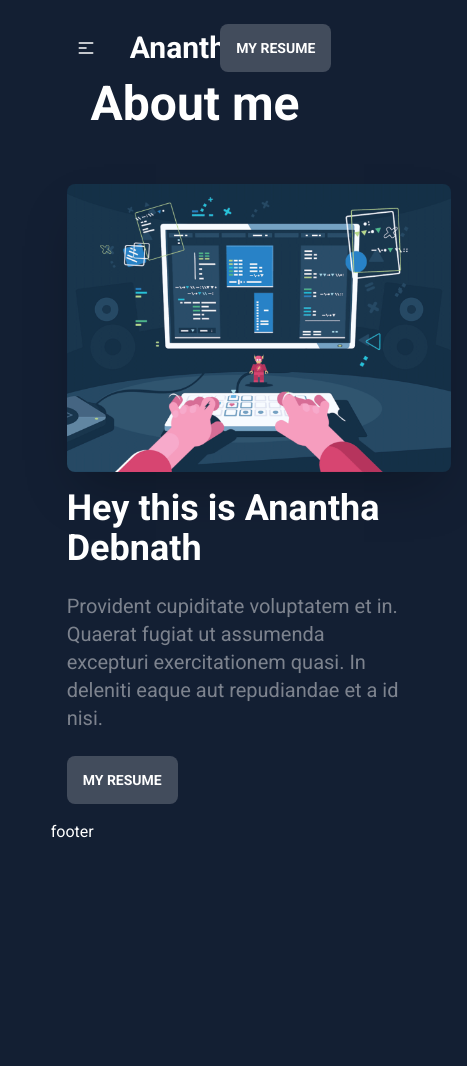
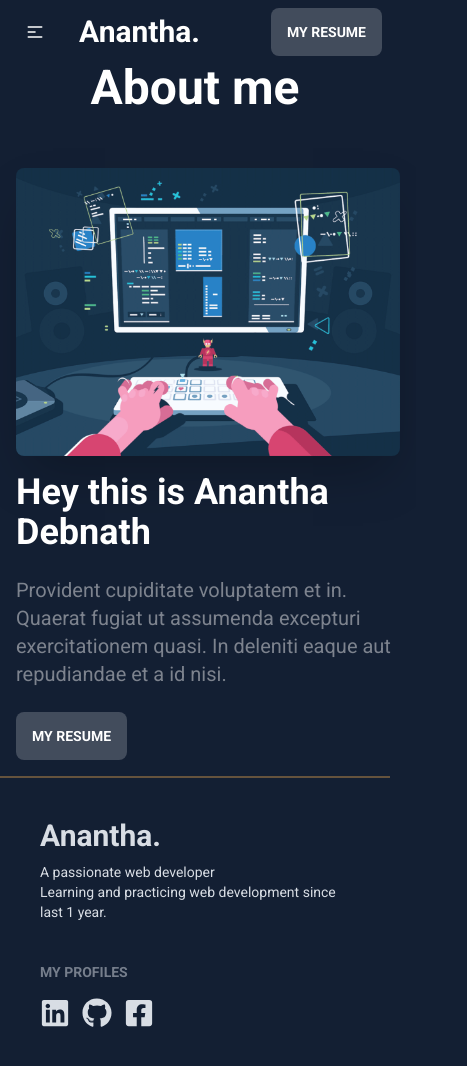
Before and after one commit to Ananthadeb1/ananthas-developer-portfolio, a React (Vite) app: page /aboutme in a window 390 px wide. Shown: the whole page, 467 px wide, since content can reach past the window. Before the commit the page ends 860 px from the top, so only its background shows below. Built offline with nearby package versions, Linux system fonts and the light colour scheme.

Commit message:
footer and some responsive issue done done

```diff
--- a/package.json
+++ b/package.json
@@ -12,6 +12,7 @@
   "dependencies": {
     "react": "^18.2.0",
     "react-dom": "^18.2.0",
+    "react-icons": "^4.10.1",
     "react-router-dom": "^6.15.0",
     "typewriter-effect": "^2.20.1"
   },
--- a/src/Components/Sections/AboutMe/AboutMe.jsx
+++ b/src/Components/Sections/AboutMe/AboutMe.jsx
@@ -6,7 +6,7 @@
             <div className="hero max-h-screen ">
                 <div className="hero-content flex-col lg:flex-row-reverse">
                     <img src={devgif} className="max-w-sm rounded-lg shadow-2xl " />
-                    <div className='mr-10'>
+                    <div className='sm:mr-10'>
                         <h1 className="text-4xl font-bold">Hey this is Anantha Debnath</h1>
                         <p className="py-6 text-xl text-[#7D838E]">Provident cupiditate voluptatem et in. Quaerat fugiat ut assumenda excepturi exercitationem quasi. In deleniti eaque aut repudiandae et a id nisi.</p>
                         <a target="blank" href="https://drive.google.com/file/d/1zKoeJe3X73OHh6-maTYQhdtBJztrZ0qs/view?usp=sharing" className="btn bg-[#424C5C] border-none text-white hover:bg-[#E1A34C]">My Resume</a>
--- a/src/Components/Sections/Banner/Banner.jsx
+++ b/src/Components/Sections/Banner/Banner.jsx
@@ -6,7 +6,7 @@
             <div className="hero min-h-screen">
                 <div className="hero-content flex-col lg:flex-row">
                     <img src={myImg} className="max-w-sm rounded-lg shadow-2xl" />
-                    <div className='ml-10'>
+                    <div className='sm:ml-10'>
                         <h1 className="text-5xl font-bold inline">I am a
                         </h1>
                             <div className='text-[#E1A34C] text-5xl font-bold inline'>
--- a/src/Components/Shared/Footer/Footer.jsx
+++ b/src/Components/Shared/Footer/Footer.jsx
@@ -1,8 +1,25 @@
-
+import { FaFacebookSquare, FaGithub, FaLinkedin, FaLinkedinIn } from "react-icons/fa";
 const Footer = () => {
     return (
         <div>
-            footer
+            <div className="border-t-2 border-[#e1a34c65]"></div>
+            <footer className="footer p-10 bg-[#131F33] text-neutral-content">
+                <div>
+                    <h1 className="text-3xl font-bold">Anantha.</h1>
+                    <p>A passionate web developer<br />Learning and practicing web development since last 1 year. </p>
+                </div>
+                <div>
+                    <span className="footer-title">My profiles</span>
+                    <div className="grid grid-cols-3 gap-3">
+                        <a href="https://www.linkedin.com/in/anantha-debnath-09168b177/" target="blank"><FaLinkedin className="hover:text-[#E1A34C] text-3xl"></FaLinkedin></a>
+
+                        <a href="https://github.com/Ananthadeb1" target="blank"><FaGithub className="hover:text-[#E1A34C] text-3xl"></FaGithub></a>
+
+                        <a href="https://www.facebook.com/Anantha.debnath.420/" target="blank"><FaFacebookSquare className="hover:text-[#E1A34C] text-3xl"></FaFacebookSquare></a>
+                    </div>
+
+                </div>
+            </footer>
         </div>
     );
 };
--- a/src/Components/Shared/Navbar/Navbar.jsx
+++ b/src/Components/Shared/Navbar/Navbar.jsx
@@ -16,7 +16,7 @@
             <NavLink to="/projects" className={({ isActive }) => isActive ? 'text-[#E1A34C] font-bold mx-4 text-xl' : 'mx-4 text-xl'}>Projects</NavLink>
         </li>
         <li>
-            <NavLink to="/contactme" className={({ isActive }) => isActive ? 'text-[#E1A34C] font-bold mx-4 text-xl' : 'mx-4 text-xl'}>Contact Me</NavLink>
+            <NavLink to="/contactme" className={({ isActive }) => isActive ? 'text-[#E1A34C] font-bold mx-4 text-xl' : 'mx-4 text-xl'}>Contact</NavLink>
         </li>
         <li>
             <NavLink to="/blogs" className={({ isActive }) => isActive ? 'text-[#E1A34C] font-bold mx-4 text-xl' : 'mx-4 text-xl'}>Blogs</NavLink>
@@ -52,7 +52,7 @@
                             {navOptions}
                         </ul>
                     </div>
-                            <a className="btn btn-ghost normal-case text-3xl font-bold">Anantha.</a>
+                    <a className="btn btn-ghost normal-case text-3xl font-bold  sm:block">Anantha.</a>
                 </div>
                 <div className="navbar-center hidden lg:flex ">
                     <ul className="menu-horizontal px-1 ">
@@ -63,7 +63,6 @@
                         <a target="blank" href="https://drive.google.com/file/d/1zKoeJe3X73OHh6-maTYQhdtBJztrZ0qs/view?usp=sharing" className="btn bg-[#424C5C] border-none text-white hover:bg-[#E1A34C]">My Resume</a>
                     </div>
                 </div>
-
         </div>
     );
 };
--- a/src/index.css
+++ b/src/index.css
@@ -4,8 +4,13 @@
 :root{
   background-color: #131F33;
   color: #FFFFFF;
-  margin: 1rem 13%;
   font-family: 'Roboto', sans-serif;
+}
+
+@media only screen and (min-width: 640px){
+  :root{
+    margin: 1rem 13%;
+  }
 }
 h1{
 }
```
Also changed, not shown: 1 other file (tests, documents, lock files or other folders). Lines whose indentation alone changed are shown as unchanged.
